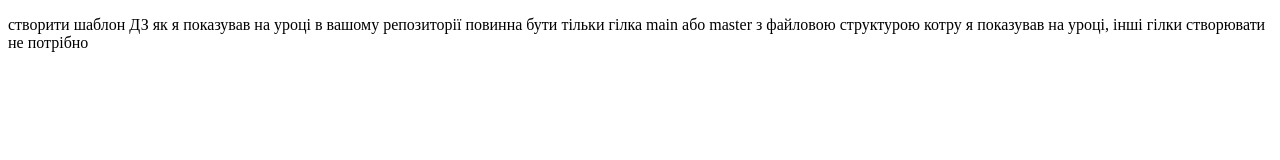
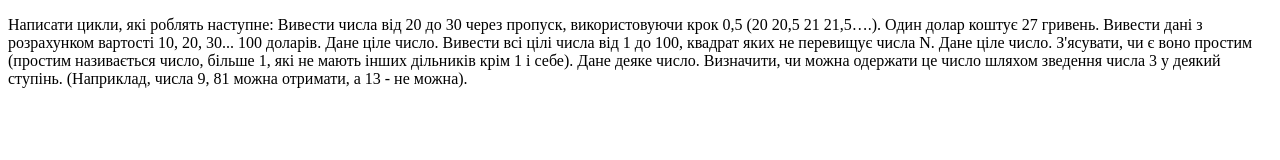
Before and after one commit to lefonite/JS_HOMEWORKS, a plain HTML site: page index.html in a window 1280 px wide. Drawn offline with Linux system fonts and the light colour scheme.

Commit message:
hw_23 init

```diff
--- a/index.html
+++ b/index.html
@@ -6,8 +6,13 @@
 </head>
 <body>
     <p>
-        створити шаблон ДЗ як я показував на уроці
-        в вашому репозиторії повинна бути тільки гілка main або master з файловою структурою котру я показував на уроці, інші гілки створювати не потрібно
+        Написати цикли, які роблять наступне:
+
+        Вивести числа від 20 до 30 через пропуск, використовуючи крок 0,5 (20 20,5 21 21,5….).
+        Один долар коштує 27 гривень. Вивести дані з розрахунком вартості 10, 20, 30... 100 доларів.
+        Дане ціле число. Вивести всі цілі числа від 1 до 100, квадрат яких не перевищує числа N.
+        Дане ціле число. З'ясувати, чи є воно простим (простим називається число, більше 1, які не мають інших дільників крім 1 і себе).
+        Дане деяке число. Визначити, чи можна одержати це число шляхом зведення числа 3 у деякий ступінь. (Наприклад, числа 9, 81 можна отримати, а 13 - не можна).
     </p>
     <script src="./js/script.js"></script>
 </body>
```
Also changed, not shown: 1 other file.
